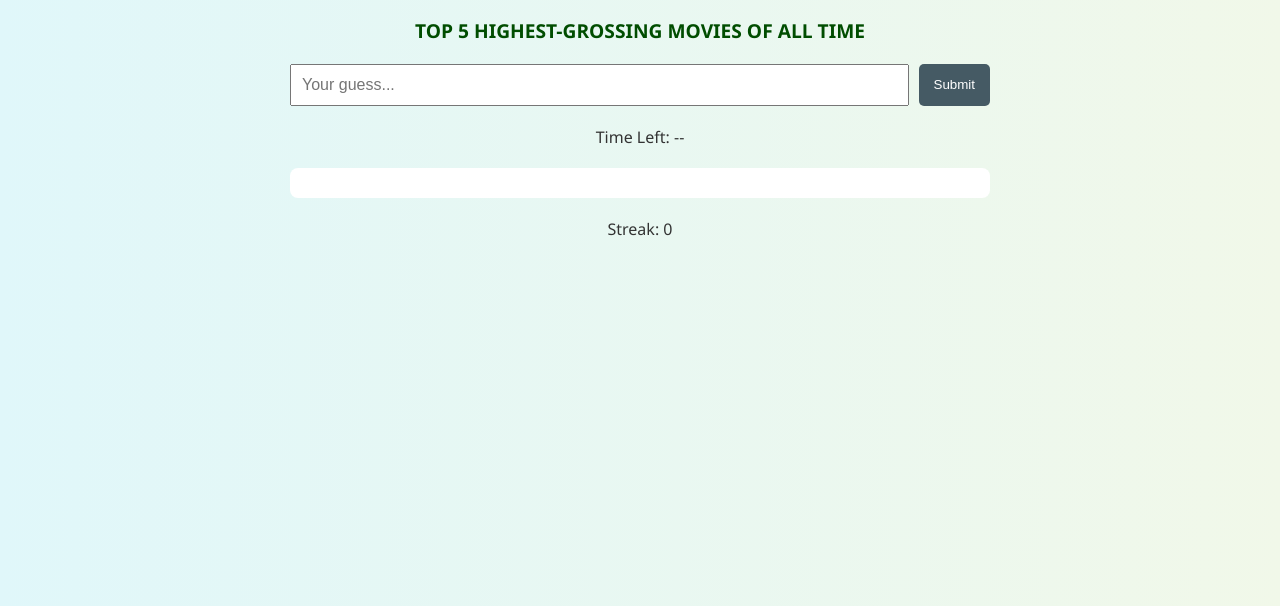
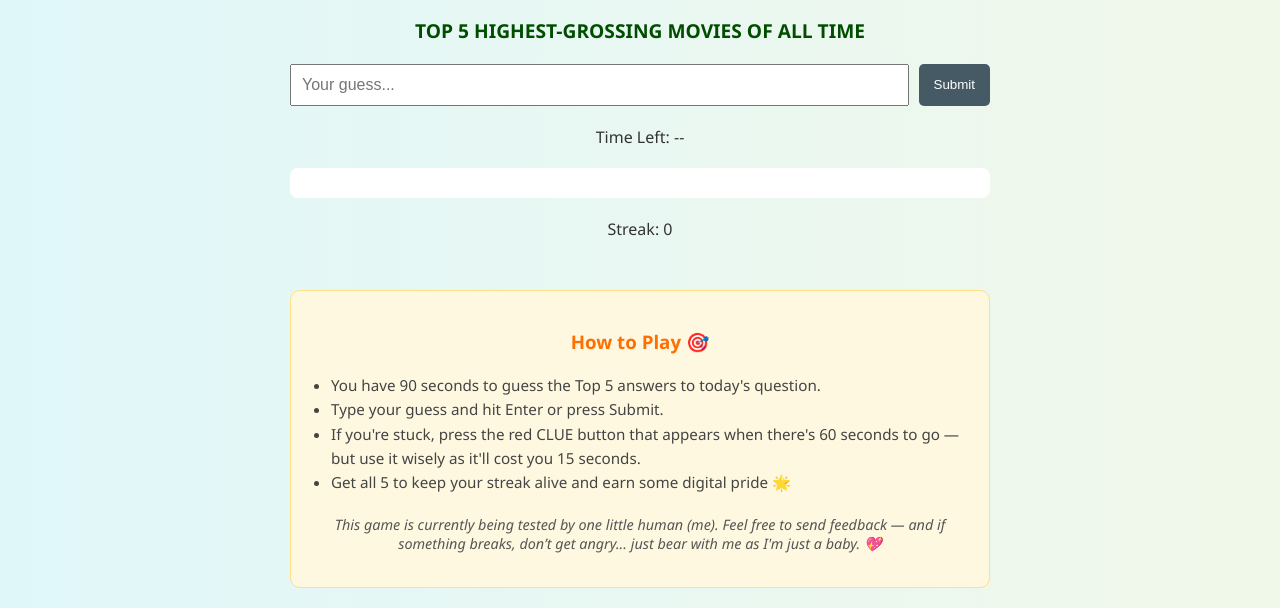
Before and after one commit to abbyckumar/testguess5, a plain HTML site: page index.html in a window 1280 px wide. Shown: the part 194-802 px from the top of the page. Drawn offline with Linux system fonts and the light colour scheme.

Commit message:
Update end note and clue at 60 seconds index.html

```diff
--- a/index.html
+++ b/index.html
@@ -224,7 +224,7 @@ function initGame(canonicalAnswers, allAnswerMap) {
           timeLeft--;
           document.getElementById("timer").innerText = timeLeft + "s";
 
-          if (timerStarted && timeLeft === 75 && hintButton.style.display === "none") {
+          if (timerStarted && timeLeft === 60 && hintButton.style.display === "none") {
   hintButton.style.display = "inline-block";
   hintButton.style.visibility = "visible";
   document.getElementById("hintWarning").style.display = "block";
@@ -345,5 +345,19 @@ function updateCountdown() {
 setInterval(updateCountdown, 1000);
 updateCountdown();
   </script>
+
+  <div style="margin-top: 50px; padding: 20px; background: #fff8e1; border-radius: 10px; border: 1px solid #ffe082;">
+  <h3 style="text-align: center; color: #ff6f00;">How to Play 🎯</h3>
+  <ul style="font-size: 0.95rem; line-height: 1.6; padding-left: 20px; color: #444;">
+    <li>You have 90 seconds to guess the Top 5 answers to today's question.</li>
+    <li>Type your guess and hit Enter or press Submit.</li>
+    <li>If you're stuck, press the red CLUE button that appears when there's 60 seconds to go — but use it wisely as it'll cost you 15 seconds.</li>
+    <li>Get all 5 to keep your streak alive and earn some digital pride 🌟</li>
+  </ul>
+  <p style="font-size: 0.9rem; color: #555; font-style: italic; margin-top: 20px; text-align: center;">
+    This game is currently being tested by one little human (me). Feel free to send feedback — and if something breaks, don’t get angry... just bear with me as I'm just a baby. 💖
+  </p>
+</div>
+
 </body>
 </html>
```
